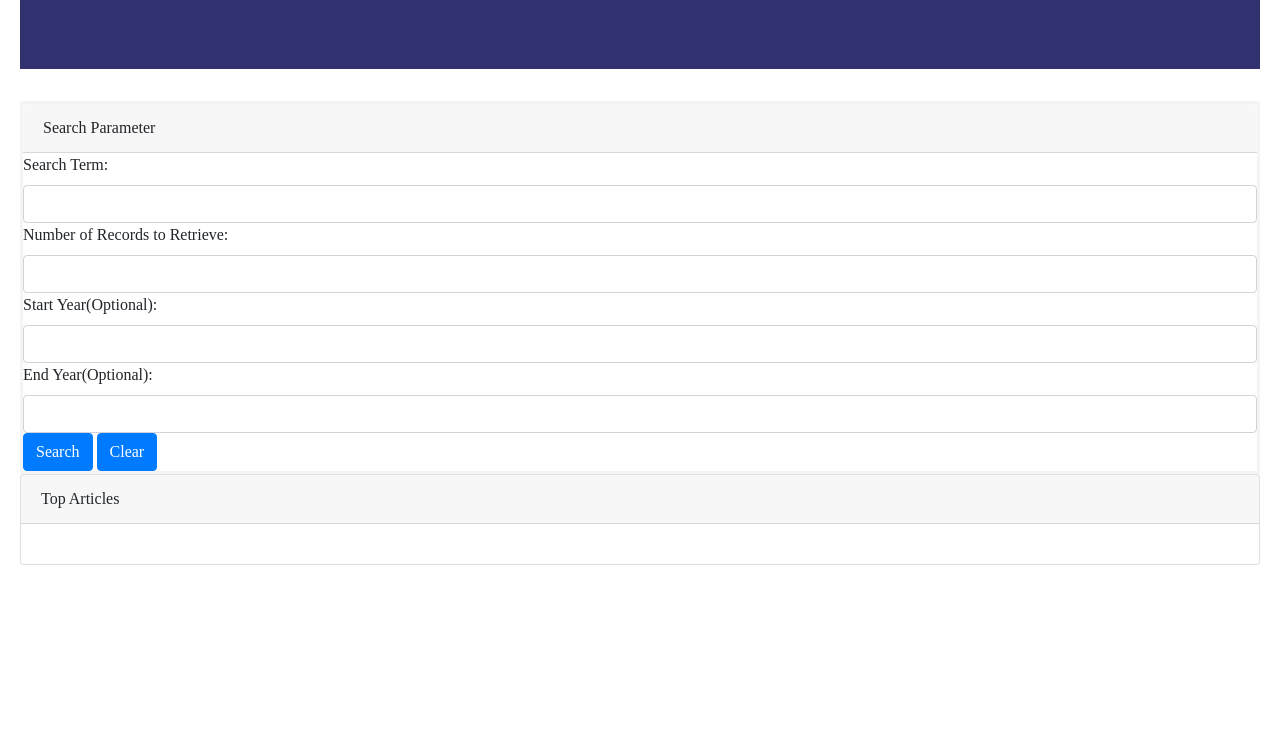
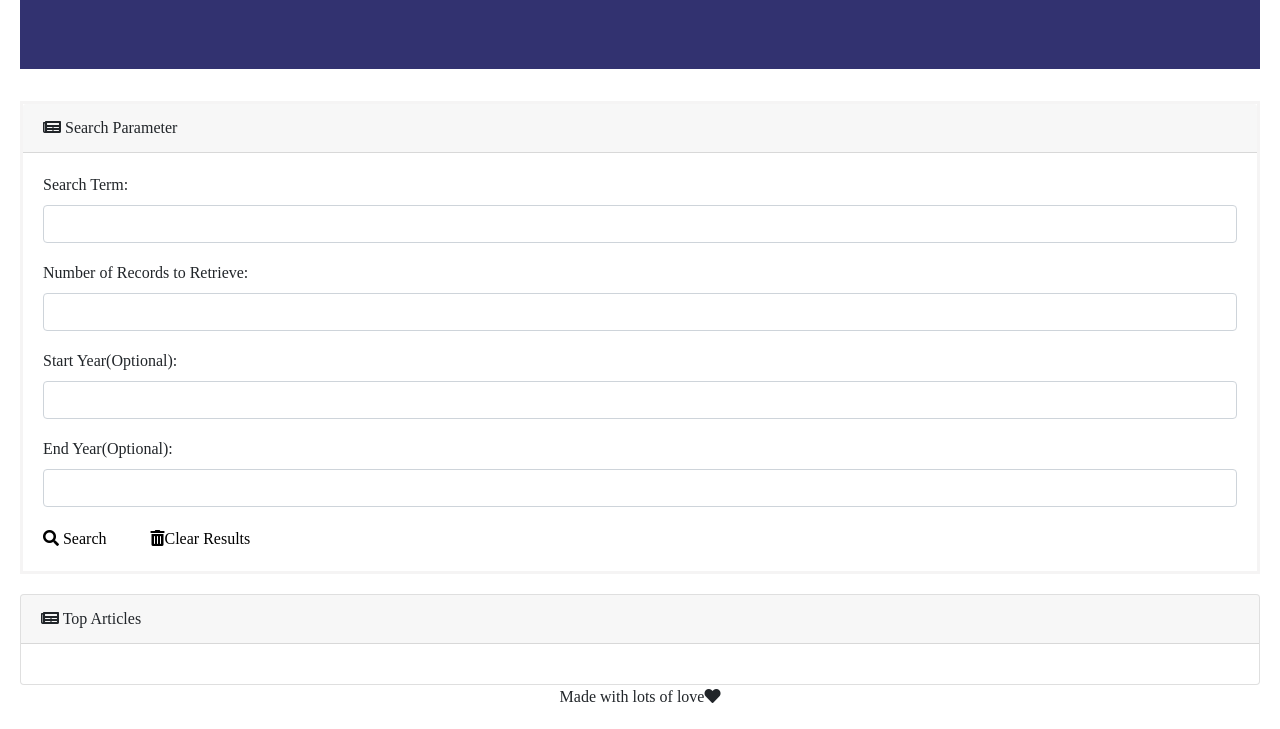
Before and after one commit to degalo93/NYT-app, a plain HTML site: page index.html in a window 1280 px wide. Shown: the part 154-883 px from the top of the page. Before the commit the page ends 800 px from the top, so only its background shows below. Drawn offline with nearby package versions, Linux system fonts and the light colour scheme.

Commit message:
finish html and css

```diff
--- a/index.html
+++ b/index.html
@@ -22,7 +22,7 @@
     </div>
     <form>
         <div class="card-header">
-            Search Parameter
+            <i class="fas fa-newspaper"></i> Search Parameter
         </div>
         <div class="form-group">
             <label for="Search">Search Term:</label>
@@ -44,18 +44,21 @@
             <input type="number" class="form-control" id="end-year">
 
         </div>
-        <button id="search" type="search-button" class="btn btn-primary">Search</button>
-        <button id="clear" type="clear-button" class="btn btn-primary">Clear</button>
+        <button id="search" type="search-button" class="btn btn-primary"><i class="fas fa-search"></i>  Search</button>
+        <button id="clear" type="clear-button" class="btn btn-primary"><i class="fas fa-trash-alt"></i>Clear Results</button>
     </form>
 
     <div class="card">
         <div class="card-header">
-            Top Articles
+            <i class="fas fa-newspaper"></i> Top Articles
         </div>
         <div class="card-body">
 
         </div>
     </div>
+    <footer>
+        Made with lots of love<i class="fas fa-heart"></i>
+    </footer>
 
     <!-- Optional JavaScript -->
     <!-- jQuery first, then Popper.js, then Bootstrap JS -->
--- a/style.css
+++ b/style.css
@@ -18,10 +18,30 @@ form {
     border-color: #F5F4F4;
 }
 
+.form-group {
+    padding: 20px;
+}
+
 input {
     float: left;
     padding: 20px;
     width: 20px;
 }
 
+#search,
+#clear {
+    background-color: white;
+    color: black;
+    border: none;
+    padding: 20px;
+}
+
+footer {
+    text-align: center;
+}
+
 label {}
+
+.card {
+    margin-top: 20px;
+}
```
